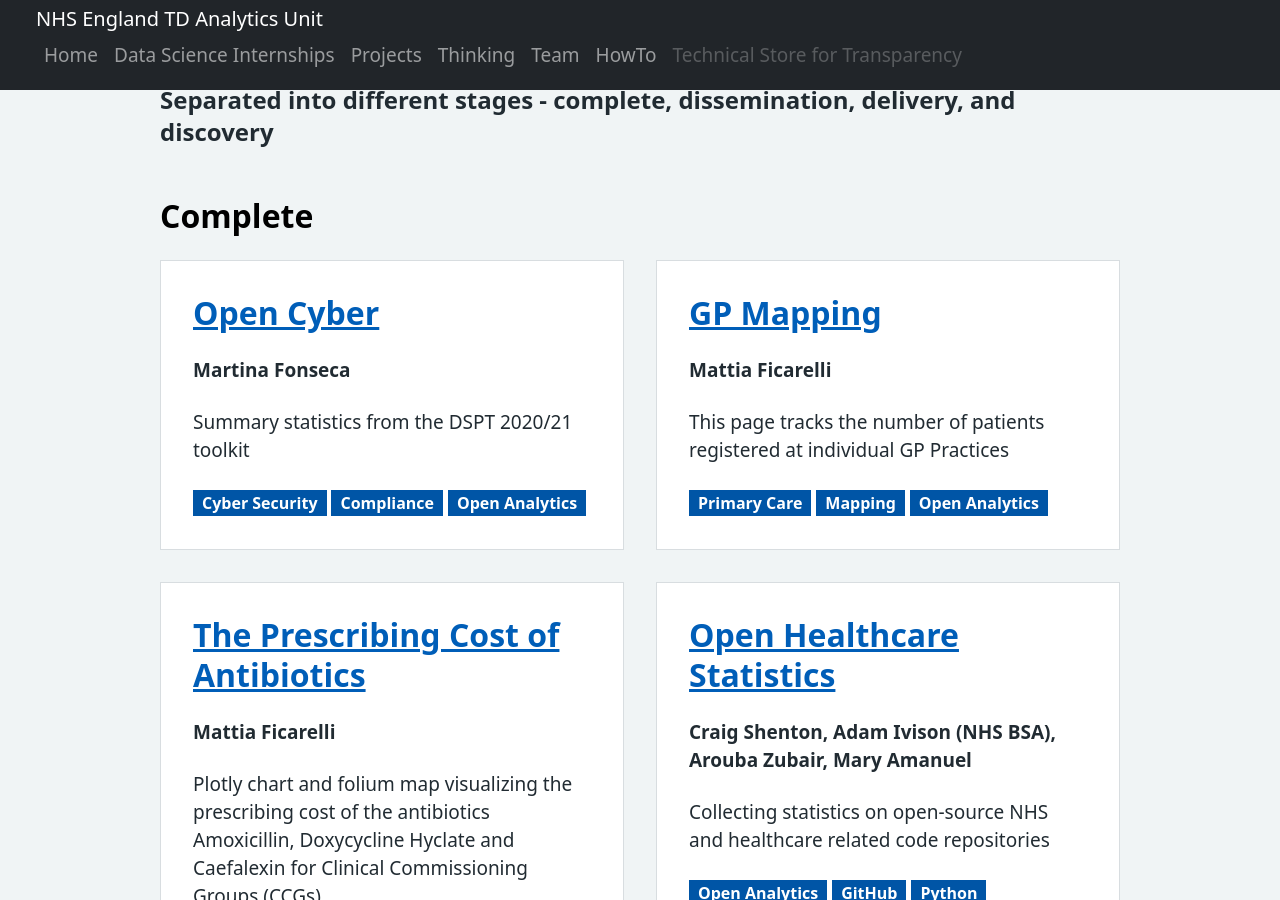
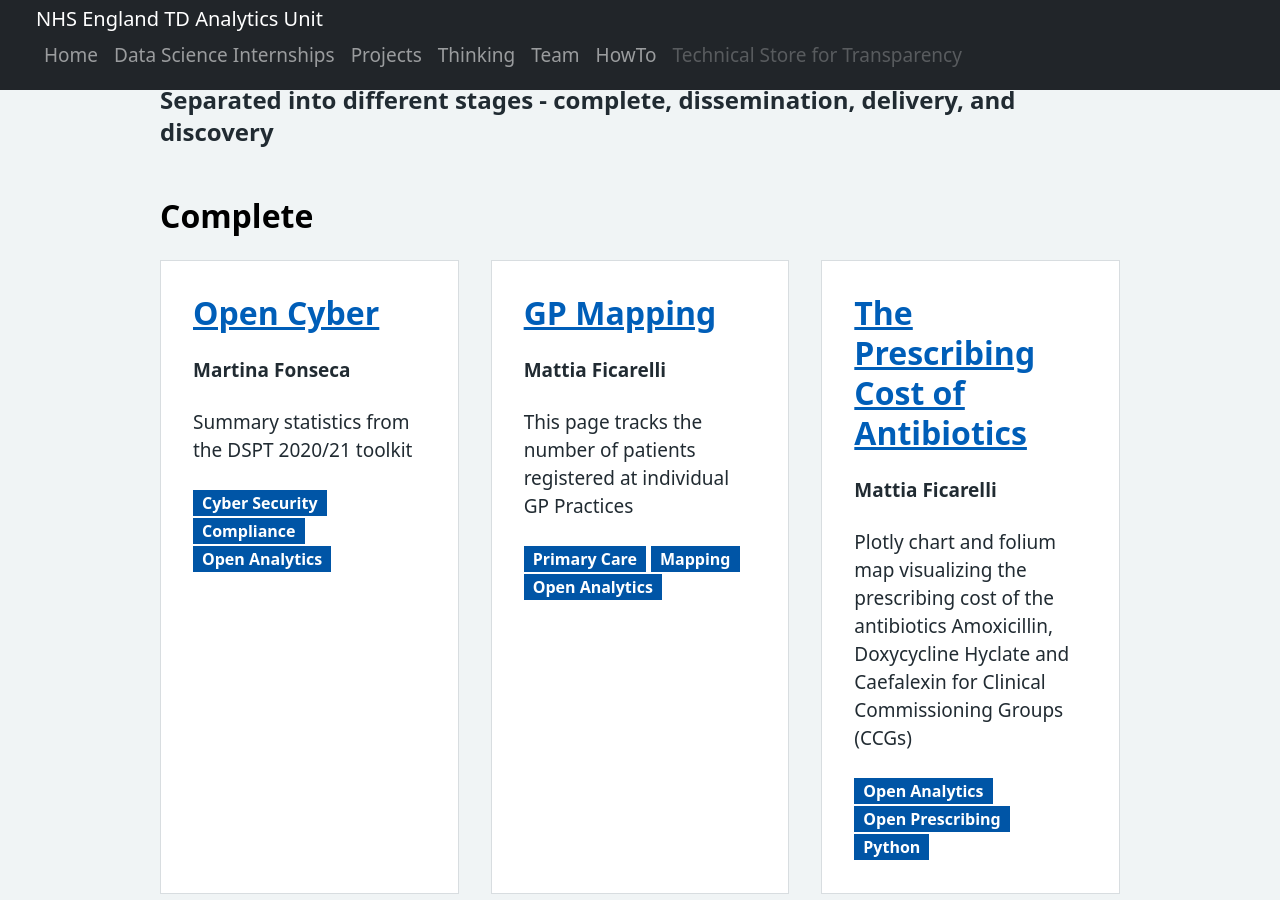
Before and after one commit to nhsx/AnalyticsUnit, a Jekyll site: the page built from content/projects.md, in a window 1280 px wide and 900 px high, scrolled down 462 px. Built offline with Jekyll 4.4.1, drawn with Linux system fonts in a browser that asks for light colours.

Commit message:
Change projects from half to thirds

```diff
--- a/_layouts/projects.html
+++ b/_layouts/projects.html
@@ -17,7 +17,7 @@ description: Template for projects
 <ul class="nhsuk-grid-row nhsuk-card-group">
   {% for proj in site.data.project %} {% if stage.name == proj.stage %}
 
-  <li class="nhsuk-grid-column-one-half nhsuk-card-group__item">
+  <li class="nhsuk-grid-column-one-third nhsuk-card-group__item">
     <div class="nhsuk-card">
       <div class="nhsuk-card__content">
         <h2 class="post-title" itemprop="name">
```
Also changed, not shown: assets/img/fairness.jpeg (added).
